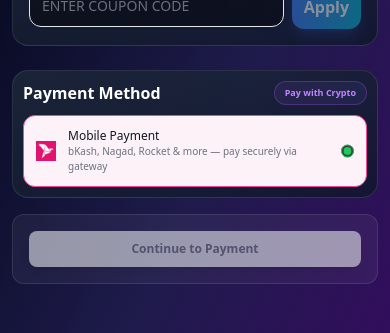
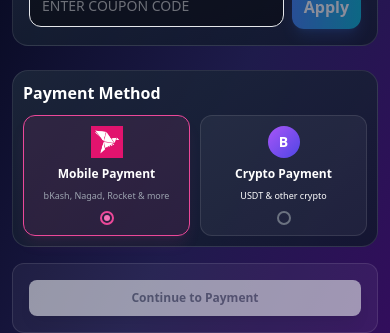
Before and after one commit to ziprojectbd/zipremiumservices, a React (Vite) app in the folder frontend/: page /checkout in a window 390 px wide. Shown: the part 291-624 px from the top of the page. Built offline with nearby package versions, Linux system fonts and the light colour scheme; no server answers.

Commit message:
refactor(checkout): payment method selection UI
Rework the payment method picker into a two-card grid (mobile payment vs
crypto) with clearer selected/hover states, larger logos, and aria-pressed.
Drops the unused crypto-only toggle state.

```diff
--- a/frontend/src/components/public/checkout/PaymentMethod.tsx
+++ b/frontend/src/components/public/checkout/PaymentMethod.tsx
@@ -1,5 +1,3 @@
-import { useState } from "react";
-
 interface PaymentMethodProps {
   paymentMethod: string;
   setPaymentMethod: (method: string) => void;
@@ -10,73 +8,71 @@ export default function PaymentMethod({
   paymentMethod,
   setPaymentMethod,
 }: PaymentMethodProps) {
-  const [showCryptoOnly, setShowCryptoOnly] = useState(false);
   const isPayCrypto = paymentMethod === "paycrypto";
 
   return (
     <div className="bg-gradient-to-br from-slate-800/80 to-slate-900/80 rounded-2xl border border-white/10 p-2.5 sm:p-3 md:p-4 lg:p-6">
-      <div className="flex items-center justify-between gap-2 mb-2.5 sm:mb-3 md:mb-4">
-        <h3 className="text-base sm:text-lg md:text-xl font-semibold text-white">Payment Method</h3>
+      <h3 className="text-base sm:text-lg md:text-xl font-semibold text-white mb-2.5 sm:mb-3 md:mb-4">
+        Payment Method
+      </h3>
+
+      <div className="grid grid-cols-2 gap-2.5 sm:gap-3 md:gap-4">
+        {/* Mobile Payment */}
         <button
           type="button"
-          onClick={() => {
-            setShowCryptoOnly(!showCryptoOnly);
-            setPaymentMethod(showCryptoOnly ? 'bkash' : 'paycrypto');
-          }}
-          className={`px-2.5 py-1 sm:px-3 sm:py-1.5 md:px-4 md:py-2 text-[9px] sm:text-[10px] md:text-xs font-semibold rounded-full border transition-all duration-300 whitespace-nowrap ${
-            showCryptoOnly
-              ? 'bg-gradient-to-r from-pink-500/10 to-rose-500/10 border-pink-500/30 text-pink-400 hover:from-pink-500/20 hover:to-rose-500/20 hover:border-pink-500/50'
-              : 'bg-gradient-to-r from-purple-500/10 to-indigo-500/10 border-purple-500/30 text-purple-400 hover:from-purple-500/20 hover:to-indigo-500/20 hover:border-purple-500/50'
+          onClick={() => setPaymentMethod('bkash')}
+          aria-pressed={!isPayCrypto}
+          className={`flex flex-col items-center text-center gap-2 p-2.5 sm:p-4 border rounded-xl transition-all duration-300 ${
+            !isPayCrypto
+              ? 'border-pink-500 bg-pink-500/10 shadow-lg shadow-pink-500/10'
+              : 'border-white/10 bg-white/5 hover:border-pink-500/40 hover:bg-pink-500/5'
           }`}
         >
-          {showCryptoOnly ? 'Pay with Mobile' : 'Pay with Crypto'}
-        </button>
-      </div>
-
-      {isPayCrypto ? (
-        <div className="flex items-center gap-3 p-3 sm:p-4 border rounded-xl border-purple-500 bg-purple-50 dark:bg-purple-500/10">
-          <div className="w-3.5 h-3.5 sm:w-4 sm:h-4 md:w-5 md:h-5 bg-gradient-to-br from-purple-500 to-indigo-600 rounded-full flex items-center justify-center text-white text-[9px] sm:text-[10px] md:text-xs font-bold flex-shrink-0">
-            B
-          </div>
-          <div className="flex-1 min-w-0">
-            <div className="font-medium text-xs sm:text-sm md:text-base text-gray-900 dark:text-white">Crypto / USDT</div>
-            <div className="text-[10px] sm:text-xs md:text-sm text-gray-500 dark:text-gray-300">Pay with cryptocurrency</div>
-          </div>
-          <div className="flex items-center ml-2 sm:ml-3">
-            <input
-              type="radio"
-              name="payment"
-              checked
-              readOnly
-              className="w-4 h-4 sm:w-5 sm:h-5 md:w-6 md:h-6 flex-shrink-0 cursor-pointer accent-green-500"
-            />
-          </div>
-        </div>
-      ) : (
-        <div className="flex items-center gap-3 p-3 sm:p-4 border rounded-xl border-pink-500 bg-pink-50 dark:bg-pink-500/10">
           <img
             src="/images/bkash-logo.webp"
             alt="bKash"
-            className="w-5 h-5 sm:w-6 sm:h-6 md:w-7 md:h-7 object-contain flex-shrink-0"
+            className="w-8 h-8 sm:w-10 sm:h-10 md:w-12 md:h-12 object-contain"
           />
-          <div className="flex-1 min-w-0">
-            <div className="font-medium text-xs sm:text-sm md:text-base text-gray-900 dark:text-white">Mobile Payment</div>
-            <div className="text-[10px] sm:text-xs md:text-sm text-gray-500 dark:text-gray-300">
-              bKash, Nagad, Rocket &amp; more — pay securely via gateway
-            </div>
+          <div className="font-semibold text-xs sm:text-sm md:text-base text-white">Mobile Payment</div>
+          <div className="text-[9px] sm:text-[11px] md:text-xs text-gray-400 leading-tight">
+            bKash, Nagad, Rocket &amp; more
           </div>
-          <div className="flex items-center ml-2 sm:ml-3">
-            <input
-              type="radio"
-              name="payment"
-              checked
-              readOnly
-              className="w-4 h-4 sm:w-5 sm:h-5 md:w-6 md:h-6 flex-shrink-0 cursor-pointer accent-green-500"
-            />
+          <span
+            className={`mt-0.5 w-3.5 h-3.5 sm:w-4 sm:h-4 rounded-full border-2 flex items-center justify-center ${
+              !isPayCrypto ? 'border-pink-500' : 'border-gray-500'
+            }`}
+          >
+            {!isPayCrypto && <span className="w-1.5 h-1.5 rounded-full bg-pink-400" />}
+          </span>
+        </button>
+
+        {/* Crypto Payment */}
+        <button
+          type="button"
+          onClick={() => setPaymentMethod('paycrypto')}
+          aria-pressed={isPayCrypto}
+          className={`flex flex-col items-center text-center gap-2 p-2.5 sm:p-4 border rounded-xl transition-all duration-300 ${
+            isPayCrypto
+              ? 'border-purple-500 bg-purple-500/10 shadow-lg shadow-purple-500/10'
+              : 'border-white/10 bg-white/5 hover:border-purple-500/40 hover:bg-purple-500/5'
+          }`}
+        >
+          <div className="w-8 h-8 sm:w-10 sm:h-10 md:w-12 md:h-12 bg-gradient-to-br from-purple-500 to-indigo-600 rounded-full flex items-center justify-center text-white text-sm sm:text-base md:text-lg font-bold">
+            B
           </div>
-        </div>
-      )}
-
+          <div className="font-semibold text-xs sm:text-sm md:text-base text-white">Crypto Payment</div>
+          <div className="text-[9px] sm:text-[11px] md:text-xs text-gray-400 leading-tight">
+            USDT &amp; other crypto
+          </div>
+          <span
+            className={`mt-0.5 w-3.5 h-3.5 sm:w-4 sm:h-4 rounded-full border-2 flex items-center justify-center ${
+              isPayCrypto ? 'border-purple-500' : 'border-gray-500'
+            }`}
+          >
+            {isPayCrypto && <span className="w-1.5 h-1.5 rounded-full bg-purple-400" />}
+          </span>
+        </button>
+      </div>
     </div>
   );
 }
```
